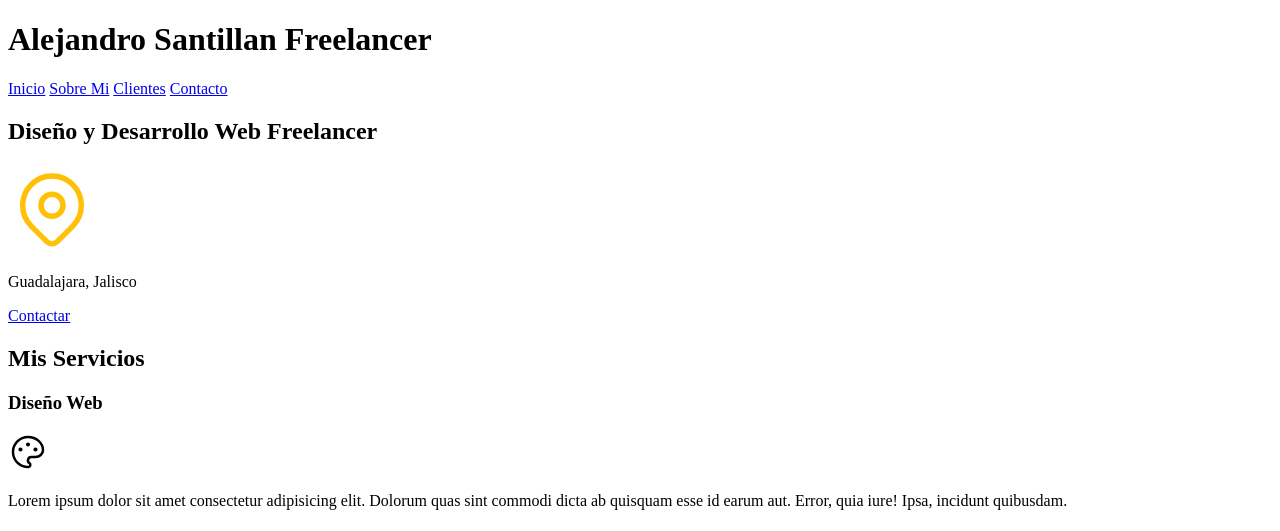
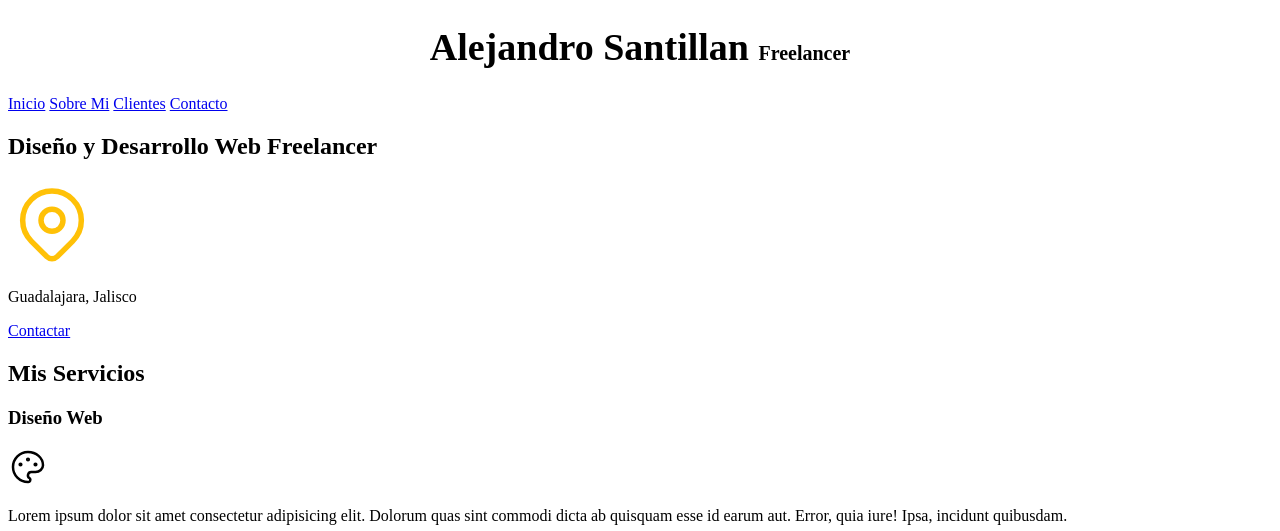
Before and after one commit to AlejandroSDValle/SitioFreelancer, a plain HTML site: page index.html in a window 1280 px wide. Shown: the top 531 px of the page. Drawn offline with Linux system fonts and the light colour scheme.

Commit message:
estilos en el header

```diff
--- a/css/styles.css
+++ b/css/styles.css
@@ -0,0 +1,24 @@
+:root{
+    --blanco: #ffffff;
+    --oscuro: #212121;
+    --primario: #FFC107;
+    --secundario: #0097A7;
+    --gris: #757575;
+}
+
+html{
+    font-size: 62.5%;
+}
+
+body{
+    font-size: 16px;
+}
+
+.titulo {
+    text-align: center;
+    font-size: 3.8rem;
+}
+
+.titulo span{
+    font-size: 2rem;
+}
--- a/index.html
+++ b/index.html
@@ -5,11 +5,13 @@
     <meta http-equiv="X-UA-Compatible" content="IE=edge">
     <meta name="viewport" content="width=device-width, initial-scale=1.0">
     <title>Diseñador Freelancer </title>
+    <link rel="preload" href="css/styles.css" as="style">
+    <link rel="stylesheet" href="css/styles.css" >
 </head>
 <body>
 
     <header>
-        <h1>Alejandro Santillan Freelancer</h1>
+        <h1 class="titulo">Alejandro Santillan <span>Freelancer</span></h1>
     </header>
 
     <nav>
```
